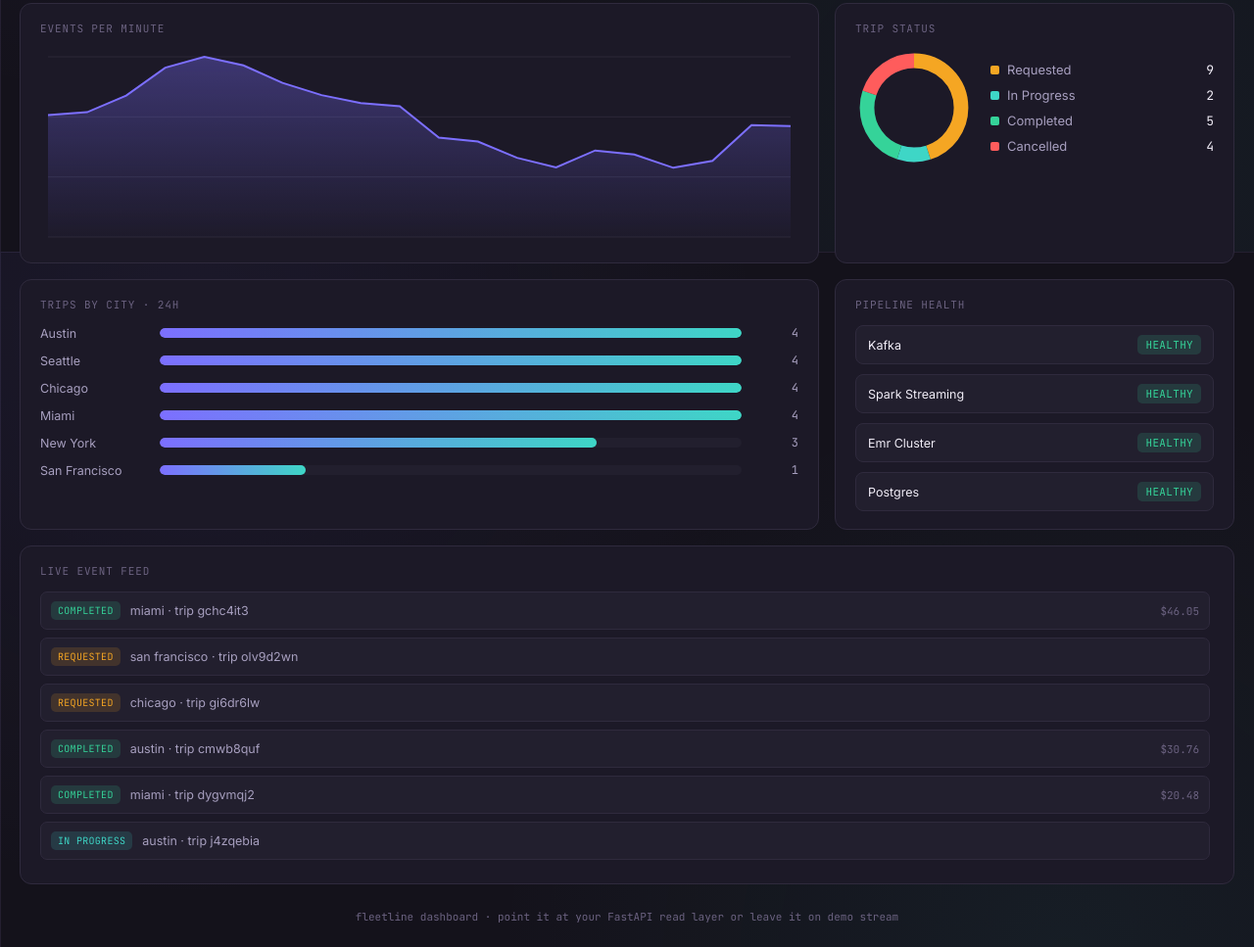
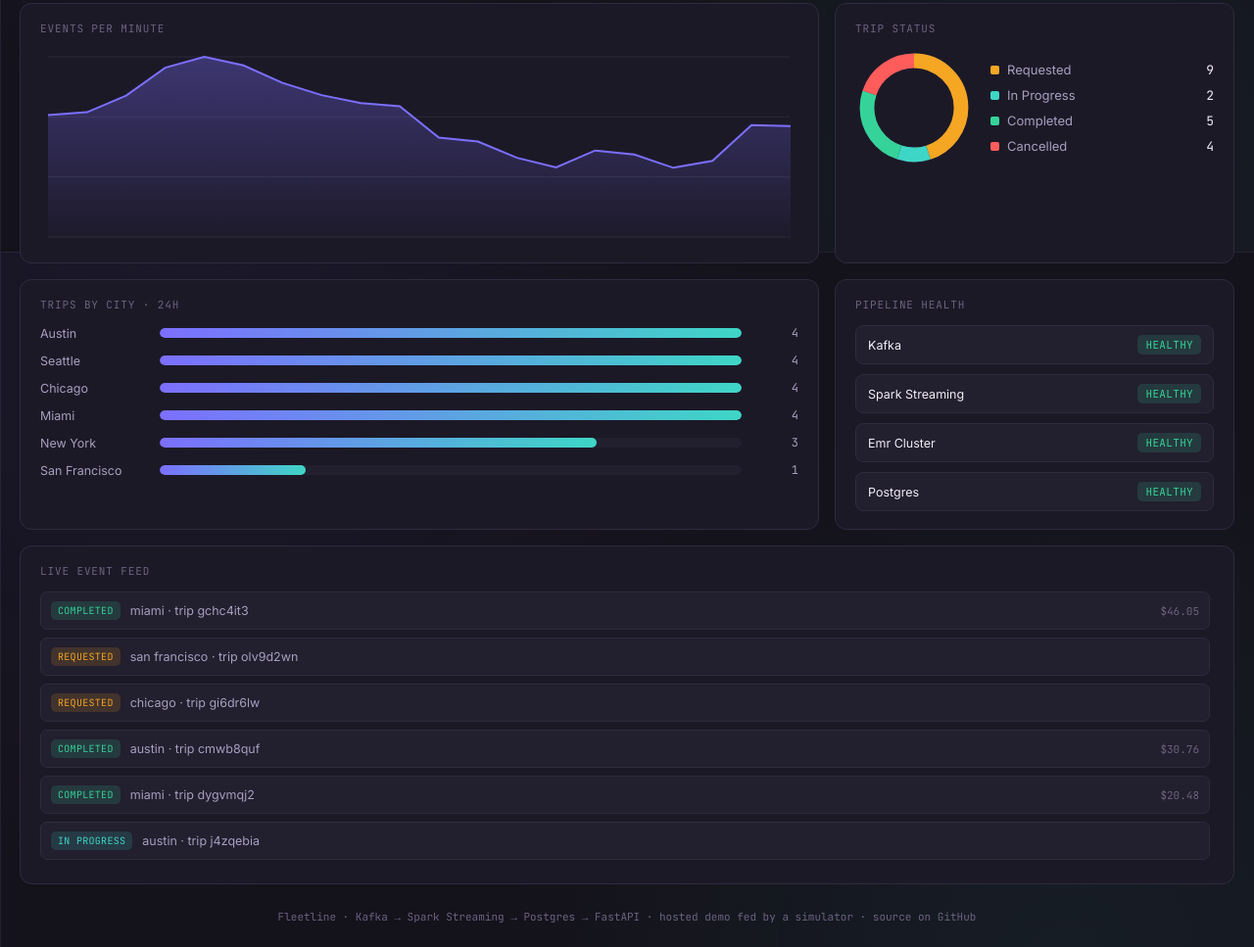
Before and after one commit to obaoriekwo/fleetline-complete2--Real-time-pipeline-, a plain HTML site: page frontend/index.html in a window 1280 px wide. Shown: the part 543-1510 px from the top of the page at 98% size. Drawn offline with Linux system fonts and the light colour scheme; no server answers.

Commit message:
Update index.html

```diff
--- a/frontend/index.html
+++ b/frontend/index.html
@@ -100,7 +100,7 @@
     <div class="feed" id="feed"></div>
   </div>
 
-  <footer>fleetline dashboard · point it at your FastAPI read layer or leave it on demo stream</footer>
+  <footer>Fleetline · Kafka → Spark Streaming → Postgres → FastAPI · hosted demo fed by a simulator · source on GitHub</footer>
 </div>
 
 <script src="script.js"></script>
```
